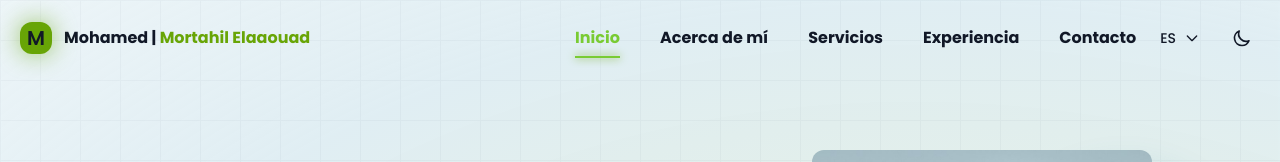
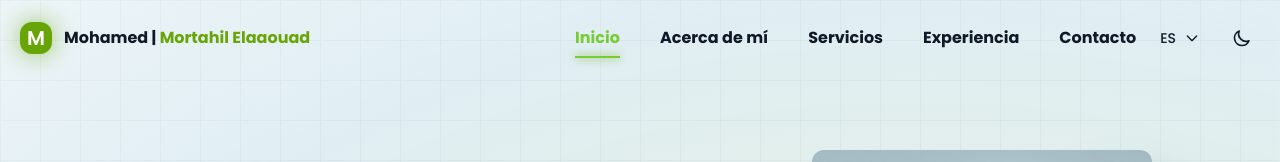
Before and after one commit to webdevmohamed/portfolio, a Vue app: page / in a window 1280 px wide. Shown: the top 162 px of the page. Built offline with nearby package versions, Linux system fonts and the light colour scheme.

Commit message:
Changed text header logo color

```diff
--- a/src/components/Header.vue
+++ b/src/components/Header.vue
@@ -7,7 +7,7 @@
       <div class="flex items-center gap-3 group cursor-pointer">
         <div class="relative w-8 h-8 bg-primary rounded-xl flex items-center justify-center transition-all duration-300"
         :class="[isScrolled ? 'rotate-45 scale-105' : '' ]">
-          <p class="text-foreground text-xl font-semibold z-[2] transition-all duration-300"
+          <p class="text-background text-xl font-semibold z-[2] transition-all duration-300"
              :class="[isScrolled ? '-rotate-45' : '' ]">M</p>
           <div
             class="absolute z-[1] inset-0 bg-primary/60 rounded-xl blur-md transform group-hover:scale-125 transition-transform">
```
